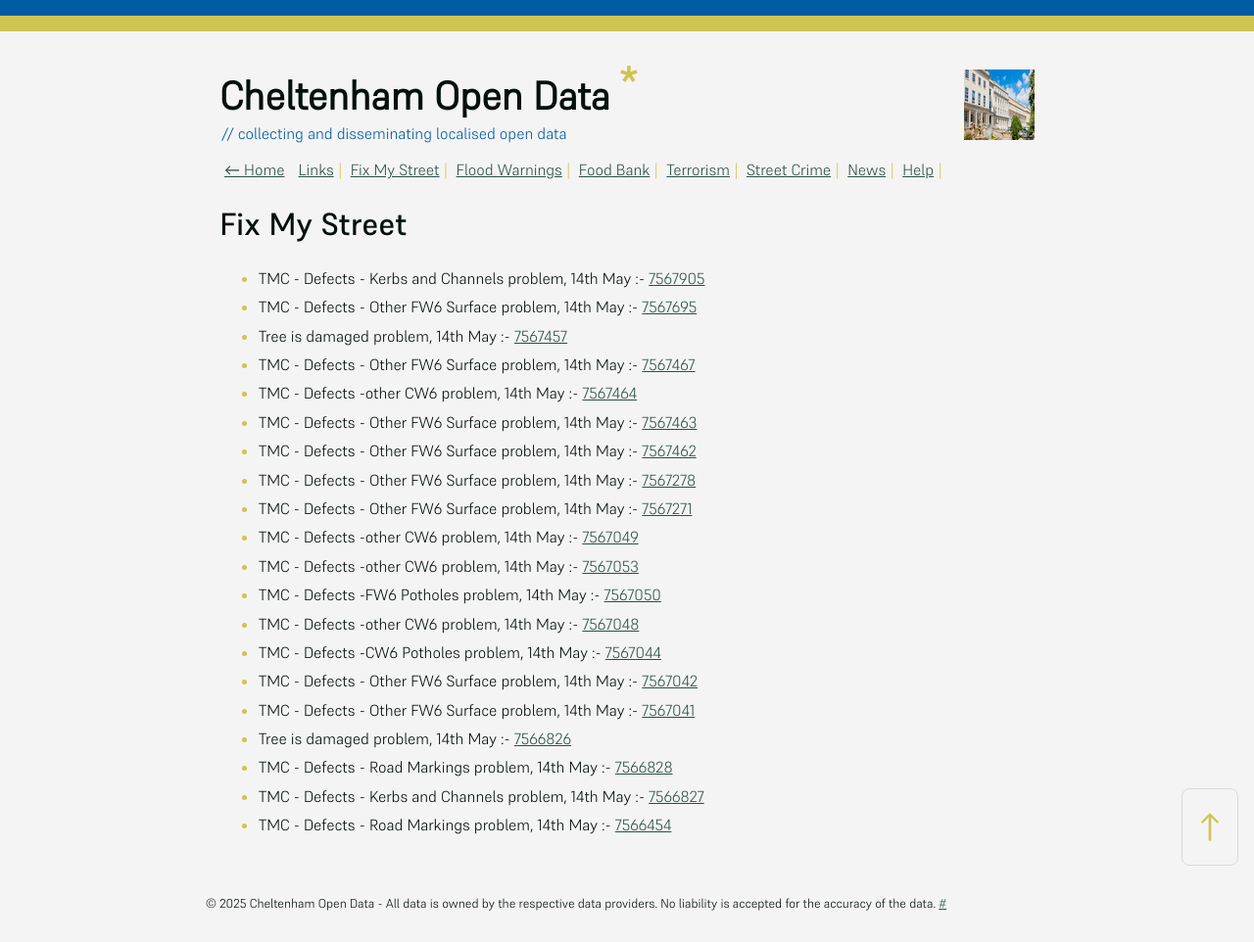
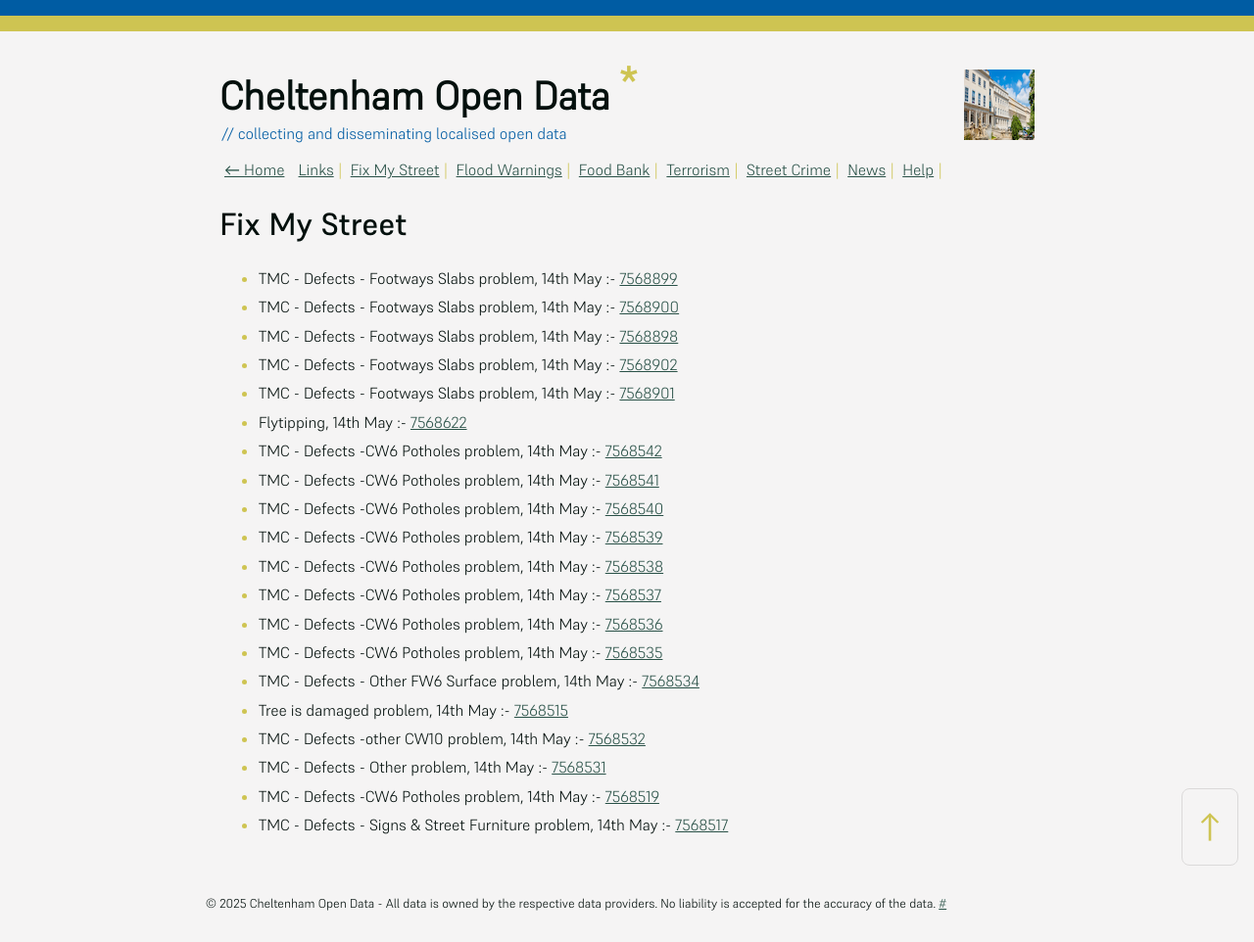
Before and after one commit to mat-0/cheltenham-open-data, a Jekyll site: the page built from _pages/fix-my-street.md, in a window 1280 px wide. Shown: the whole page at 98% size. Built offline with Jekyll 4.4.1, drawn with Linux system fonts in a browser that asks for light colours.

Commit message:
Updated 2025-05-14 13:07:54

```diff
--- a/_pages/fix-my-street.md
+++ b/_pages/fix-my-street.md
@@ -9,25 +9,25 @@ permalink: /fix-my-street
 
 <!-- fix_marker starts -->
 
-- TMC - Defects - Kerbs and Channels problem, 14th May :- [7567905](https://www.fixmystreet.com/report/7567905)
-- TMC - Defects - Other FW6  Surface problem, 14th May :- [7567695](https://www.fixmystreet.com/report/7567695)
-- Tree is damaged problem, 14th May :- [7567457](https://www.fixmystreet.com/report/7567457)
-- TMC - Defects - Other FW6  Surface problem, 14th May :- [7567467](https://www.fixmystreet.com/report/7567467)
-- TMC - Defects -other CW6 problem, 14th May :- [7567464](https://www.fixmystreet.com/report/7567464)
-- TMC - Defects - Other FW6  Surface problem, 14th May :- [7567463](https://www.fixmystreet.com/report/7567463)
-- TMC - Defects - Other FW6  Surface problem, 14th May :- [7567462](https://www.fixmystreet.com/report/7567462)
-- TMC - Defects - Other FW6  Surface problem, 14th May :- [7567278](https://www.fixmystreet.com/report/7567278)
-- TMC - Defects - Other FW6  Surface problem, 14th May :- [7567271](https://www.fixmystreet.com/report/7567271)
-- TMC - Defects -other CW6 problem, 14th May :- [7567049](https://www.fixmystreet.com/report/7567049)
-- TMC - Defects -other CW6 problem, 14th May :- [7567053](https://www.fixmystreet.com/report/7567053)
-- TMC - Defects -FW6 Potholes problem, 14th May :- [7567050](https://www.fixmystreet.com/report/7567050)
-- TMC - Defects -other CW6 problem, 14th May :- [7567048](https://www.fixmystreet.com/report/7567048)
-- TMC - Defects -CW6 Potholes  problem, 14th May :- [7567044](https://www.fixmystreet.com/report/7567044)
-- TMC - Defects - Other FW6  Surface problem, 14th May :- [7567042](https://www.fixmystreet.com/report/7567042)
-- TMC - Defects - Other FW6  Surface problem, 14th May :- [7567041](https://www.fixmystreet.com/report/7567041)
-- Tree is damaged problem, 14th May :- [7566826](https://www.fixmystreet.com/report/7566826)
-- TMC - Defects - Road Markings problem, 14th May :- [7566828](https://www.fixmystreet.com/report/7566828)
-- TMC - Defects - Kerbs and Channels problem, 14th May :- [7566827](https://www.fixmystreet.com/report/7566827)
-- TMC - Defects - Road Markings problem, 14th May :- [7566454](https://www.fixmystreet.com/report/7566454)
+- TMC - Defects - Footways Slabs problem, 14th May :- [7568899](https://www.fixmystreet.com/report/7568899)
+- TMC - Defects - Footways Slabs problem, 14th May :- [7568900](https://www.fixmystreet.com/report/7568900)
+- TMC - Defects - Footways Slabs problem, 14th May :- [7568898](https://www.fixmystreet.com/report/7568898)
+- TMC - Defects - Footways Slabs problem, 14th May :- [7568902](https://www.fixmystreet.com/report/7568902)
+- TMC - Defects - Footways Slabs problem, 14th May :- [7568901](https://www.fixmystreet.com/report/7568901)
+- Flytipping, 14th May :- [7568622](https://www.fixmystreet.com/report/7568622)
+- TMC - Defects -CW6 Potholes  problem, 14th May :- [7568542](https://www.fixmystreet.com/report/7568542)
+- TMC - Defects -CW6 Potholes  problem, 14th May :- [7568541](https://www.fixmystreet.com/report/7568541)
+- TMC - Defects -CW6 Potholes  problem, 14th May :- [7568540](https://www.fixmystreet.com/report/7568540)
+- TMC - Defects -CW6 Potholes  problem, 14th May :- [7568539](https://www.fixmystreet.com/report/7568539)
+- TMC - Defects -CW6 Potholes  problem, 14th May :- [7568538](https://www.fixmystreet.com/report/7568538)
+- TMC - Defects -CW6 Potholes  problem, 14th May :- [7568537](https://www.fixmystreet.com/report/7568537)
+- TMC - Defects -CW6 Potholes  problem, 14th May :- [7568536](https://www.fixmystreet.com/report/7568536)
+- TMC - Defects -CW6 Potholes  problem, 14th May :- [7568535](https://www.fixmystreet.com/report/7568535)
+- TMC - Defects - Other FW6  Surface problem, 14th May :- [7568534](https://www.fixmystreet.com/report/7568534)
+- Tree is damaged problem, 14th May :- [7568515](https://www.fixmystreet.com/report/7568515)
+- TMC - Defects -other CW10 problem, 14th May :- [7568532](https://www.fixmystreet.com/report/7568532)
+- TMC - Defects - Other problem, 14th May :- [7568531](https://www.fixmystreet.com/report/7568531)
+- TMC - Defects -CW6 Potholes  problem, 14th May :- [7568519](https://www.fixmystreet.com/report/7568519)
+- TMC - Defects - Signs & Street Furniture problem, 14th May :- [7568517](https://www.fixmystreet.com/report/7568517)
 
 <!-- fix_marker ends -->
```
Also changed, not shown: _data/flood.json (+5 -69 lines), _pages/news.md (+13 -13 lines), index.md (+5 -5 lines).
